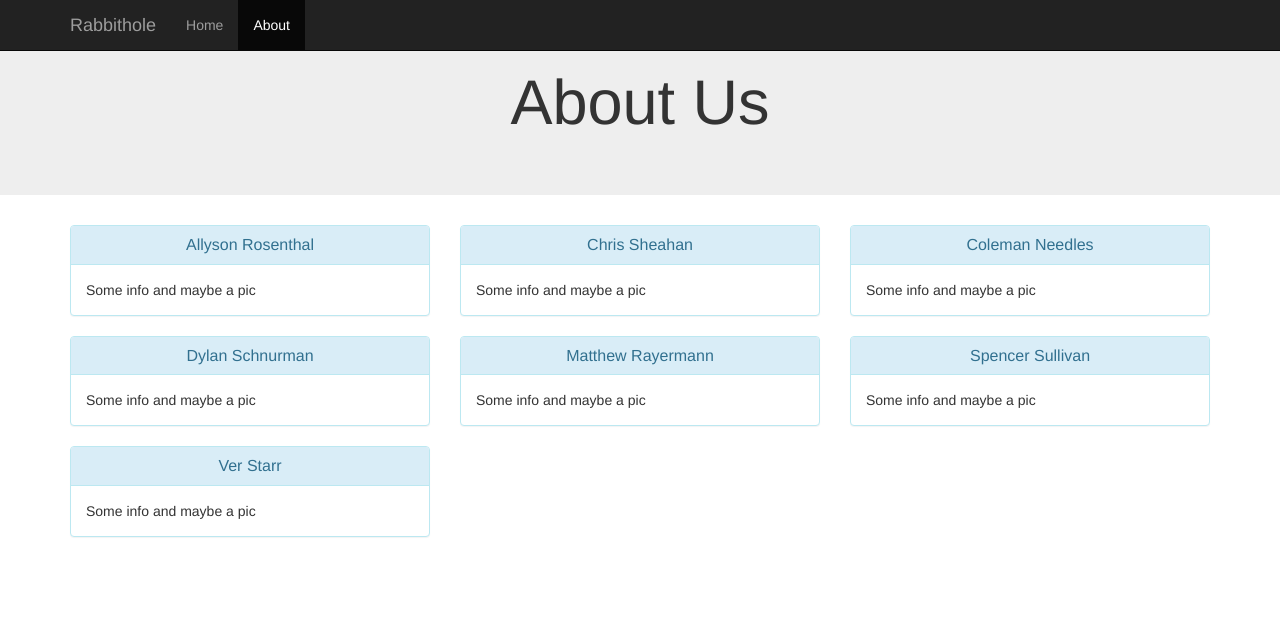
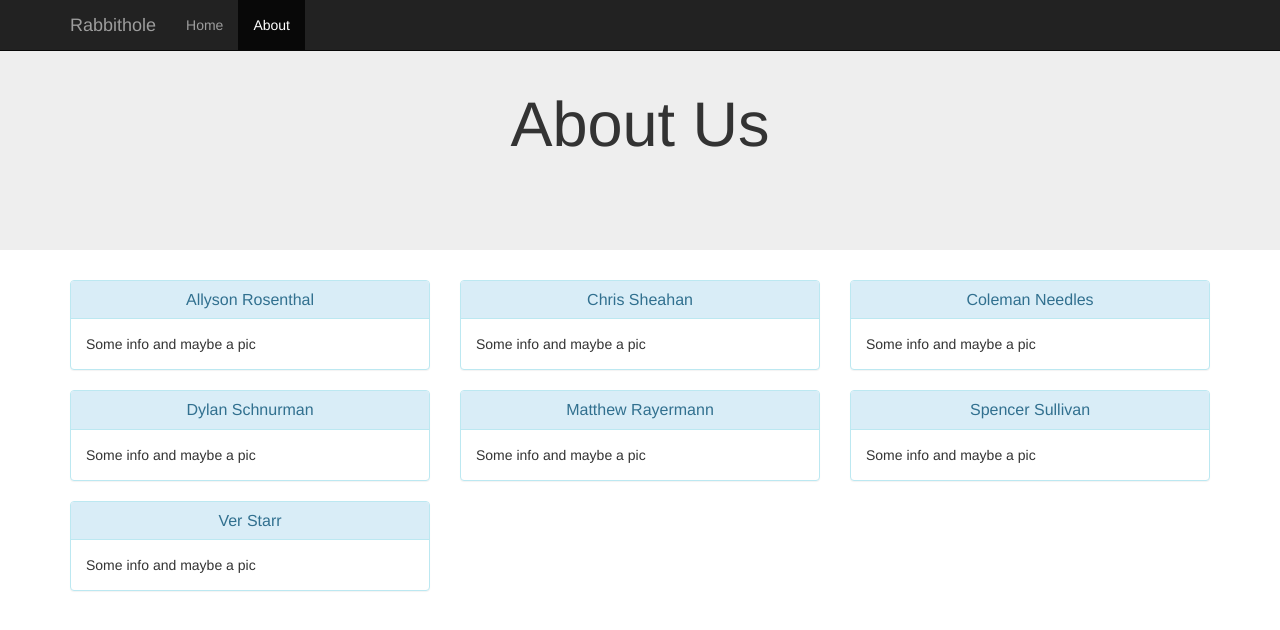
Before and after one commit to Flawless13/rabbithole, a website: page views/about.html in a window 1280 px wide. Drawn offline with nearby package versions, Linux system fonts and the light colour scheme; files that its build step writes are made by us from their sources.

Commit message:
initial commit

```diff
--- a/views/about.html
+++ b/views/about.html
@@ -6,7 +6,7 @@
     <meta charset="utf-8">
     <title>Rabbithole</title>
     <link rel="stylesheet" href="http://netdna.bootstrapcdn.com/bootstrap/3.1.1/css/bootstrap.css">
-    <link rel="stylesheet" href="/public/stylesheets/app.css">
+    <link rel="stylesheet" href="app.css">
   </head>
   <body role="document" style="">
 
```
Also changed, not shown: views/display_paths.html (+1 -1 lines), views/index.html (+1 -1 lines).
